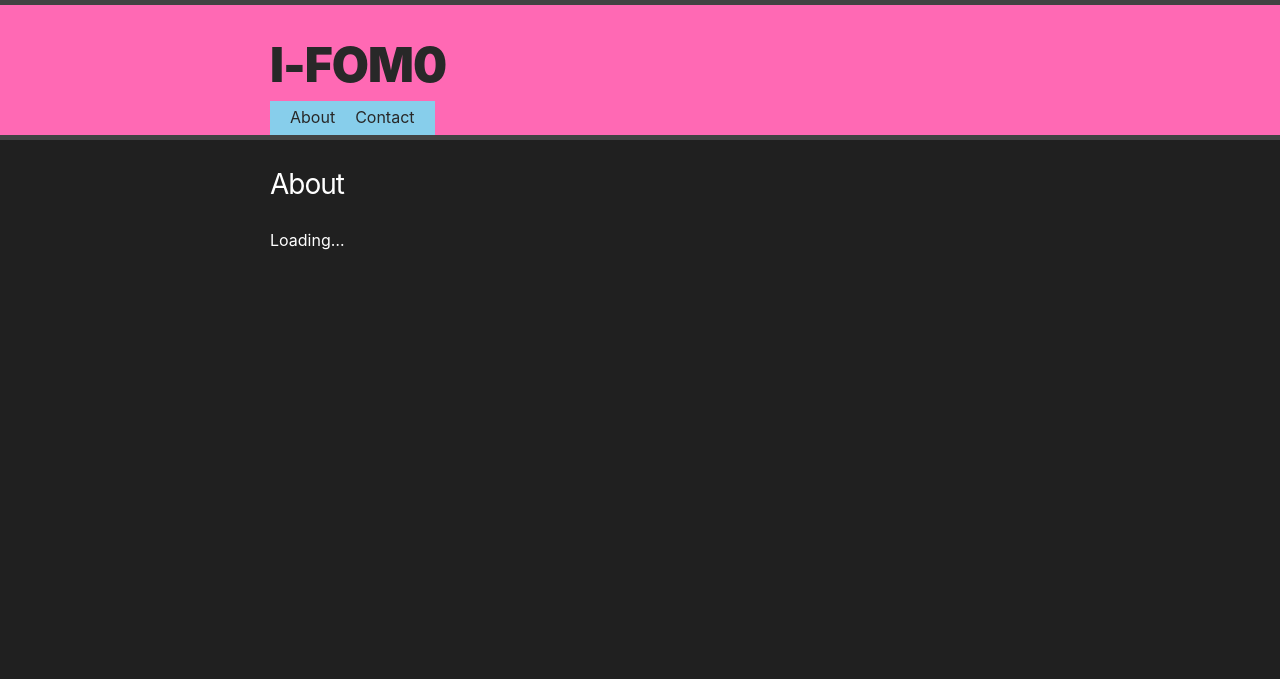
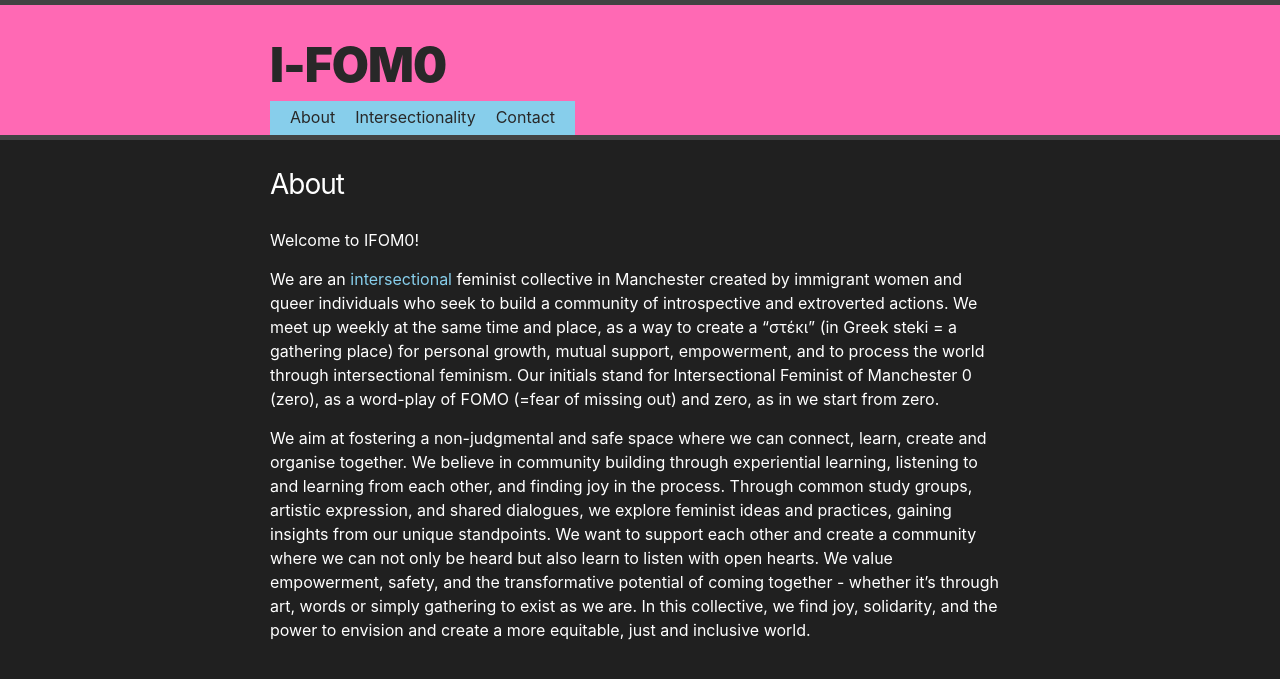
Before and after one commit to ifom0/ifom0.github.io, a Jekyll site: the page built from 00_about.markdown, in a window 1280 px wide. Shown: the top 679 px of the page. Built offline with Jekyll 4.4.1, drawn with Linux system fonts in a browser that asks for light colours.

Commit message:
Add About and Intersectionality content

```diff
--- /dev/null
+++ b/00_about.markdown
@@ -0,0 +1,11 @@
+---
+layout: page
+title: About
+permalink: /about/
+---
+
+Welcome to IFOM0!
+
+We are an [intersectional](../intersectionality) feminist collective in Manchester created by immigrant women and queer individuals who seek to build a community of introspective and extroverted actions. We meet up weekly at the same time and place, as a way to create a "στέκι" (in Greek steki = a gathering place) for personal growth, mutual support, empowerment, and to process the world through intersectional feminism. Our initials stand for Intersectional Feminist of Manchester 0 (zero), as a word-play of FOMO (=fear of missing out) and zero, as in we start from zero.
+
+We aim at fostering a non-judgmental and safe space where we can connect, learn, create and organise together. We believe in community building through experiential learning, listening to and learning from each other, and finding joy in the process. Through common study groups, artistic expression, and shared dialogues, we explore feminist ideas and practices, gaining insights from our unique standpoints. We want to support each other and create a community where we can not only be heard but also learn to listen with open hearts. We value empowerment, safety, and the transformative potential of coming together - whether it’s through art, words or simply gathering to exist as we are. In this collective, we find joy, solidarity, and the power to envision and create a more equitable, just and inclusive world.
--- a/_sass/minima/_layout.scss
+++ b/_sass/minima/_layout.scss
@@ -289,4 +289,8 @@
       @include relative-font-size(1.125);
     }
   }
+
+  a {
+    color:$site-nav-background-color;
+  }
 }
--- a/about.markdown
+++ /dev/null
@@ -1,7 +0,0 @@
----
-layout: page
-title: About
-permalink: /about/
----
-
-Loading...
```
Also changed, not shown: 01_intersectionality.markdown (added, +7 -0 lines), 02_contact.markdown (renamed from contact.markdown), Gemfile.lock.
